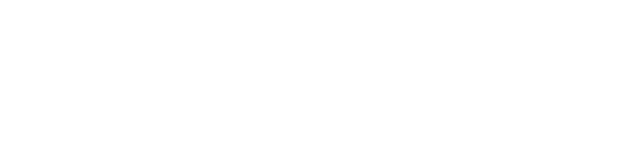
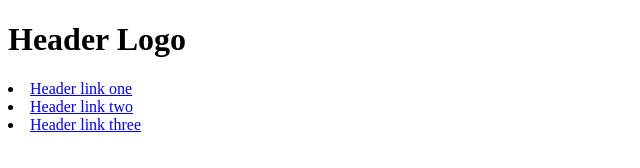
Before and after one commit to billyx86/landing-page, a plain HTML site: page index.html in a window 1280 px wide. Shown: the whole page, without its empty margins (0-640 px from the left). Drawn offline with Linux system fonts and the light colour scheme.

Commit message:
Add header html code

```diff
--- a/index.html
+++ b/index.html
@@ -6,7 +6,14 @@
     <link rel="stylesheet" href="style.css">
   </head>
   <body>
-    <header></header>
+    <header>
+      <h1>Header Logo</h1>
+      <uo>
+        <li><a href="#">Header link one</a></li>
+        <li><a href="#">Header link two</a></li>
+        <li><a href="#">Header link three</a></li>
+      </uo>
+    </header>
     <main></main>
     <footer></footer>
   </body>
```
